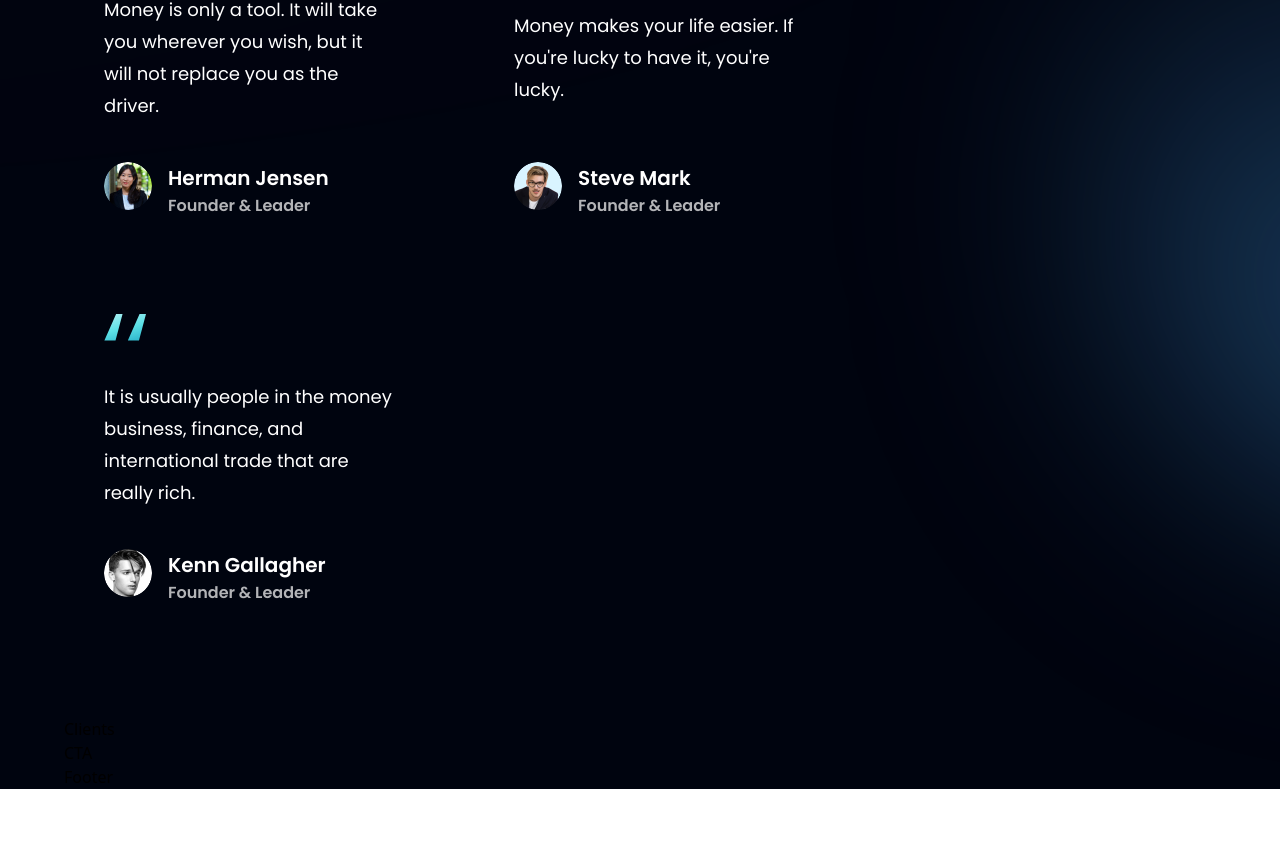
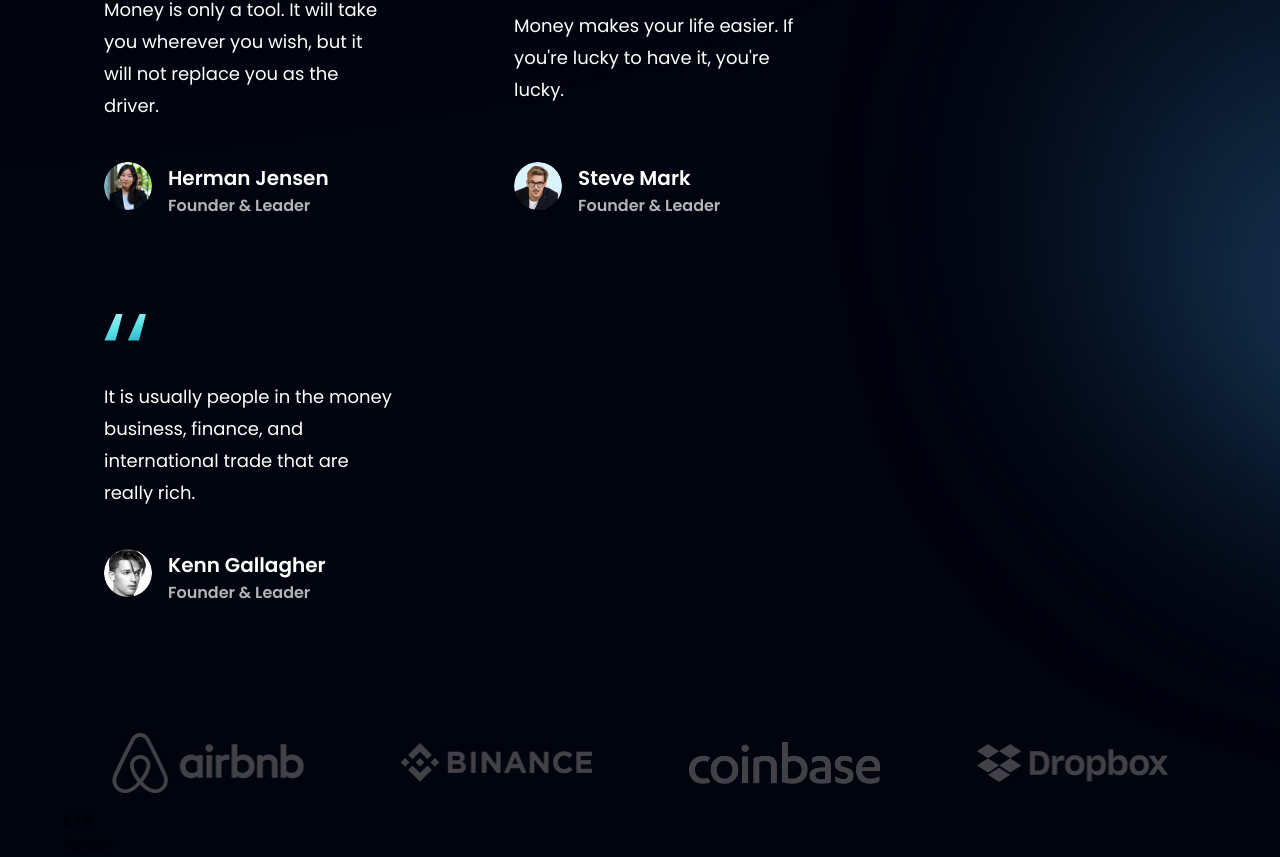
Before and after one commit to Phemel0/fnb-modern-bank-website, a React (Vite) app: page / in a window 1280 px wide. Shown: the part 3207-4064 px from the top of the page. Before the commit the page ends 3996 px from the top, so only its background shows below. Built offline with nearby package versions, Linux system fonts and the light colour scheme.

Commit message:
Client section complete

```diff
--- a/src/components/Clients.jsx
+++ b/src/components/Clients.jsx
@@ -1,9 +1,20 @@
-import React from 'react'
+import {clients} from '../constants';
+import styles from '../style';
 
-const Clients = () => {
-  return (
-    <div>Clients</div>
-  )
-}
+const Clients = () => (
+  <section className={`${styles.flexCenter} my-4`}>
+    <div className={`${styles.flexCenter} flex-wrap w-full`}>
+      {clients.map((client) => (
+        <div key={client.id} className={`flex-1 flex ${styles.flexCenter}
+        sm:min-w-[192px] min-w-[120px]`}>
+          <img src={client.logo} alt="client" className='sm:w-[192px]
+          w-[100px] object-contain'/>
+        </div>
+      ))}
+    </div>
+
+  </section>
+)
+
 
 export default Clients
```
